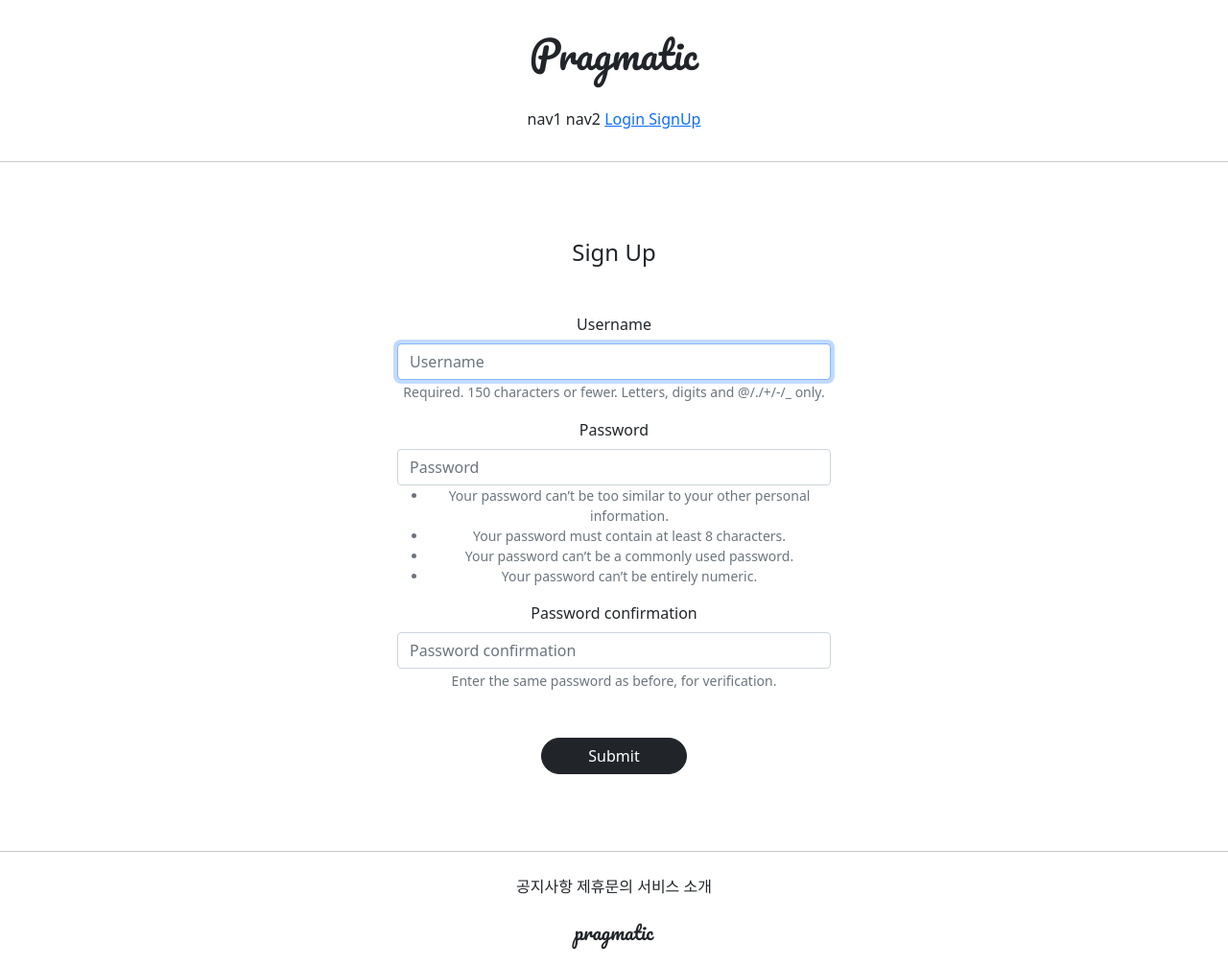
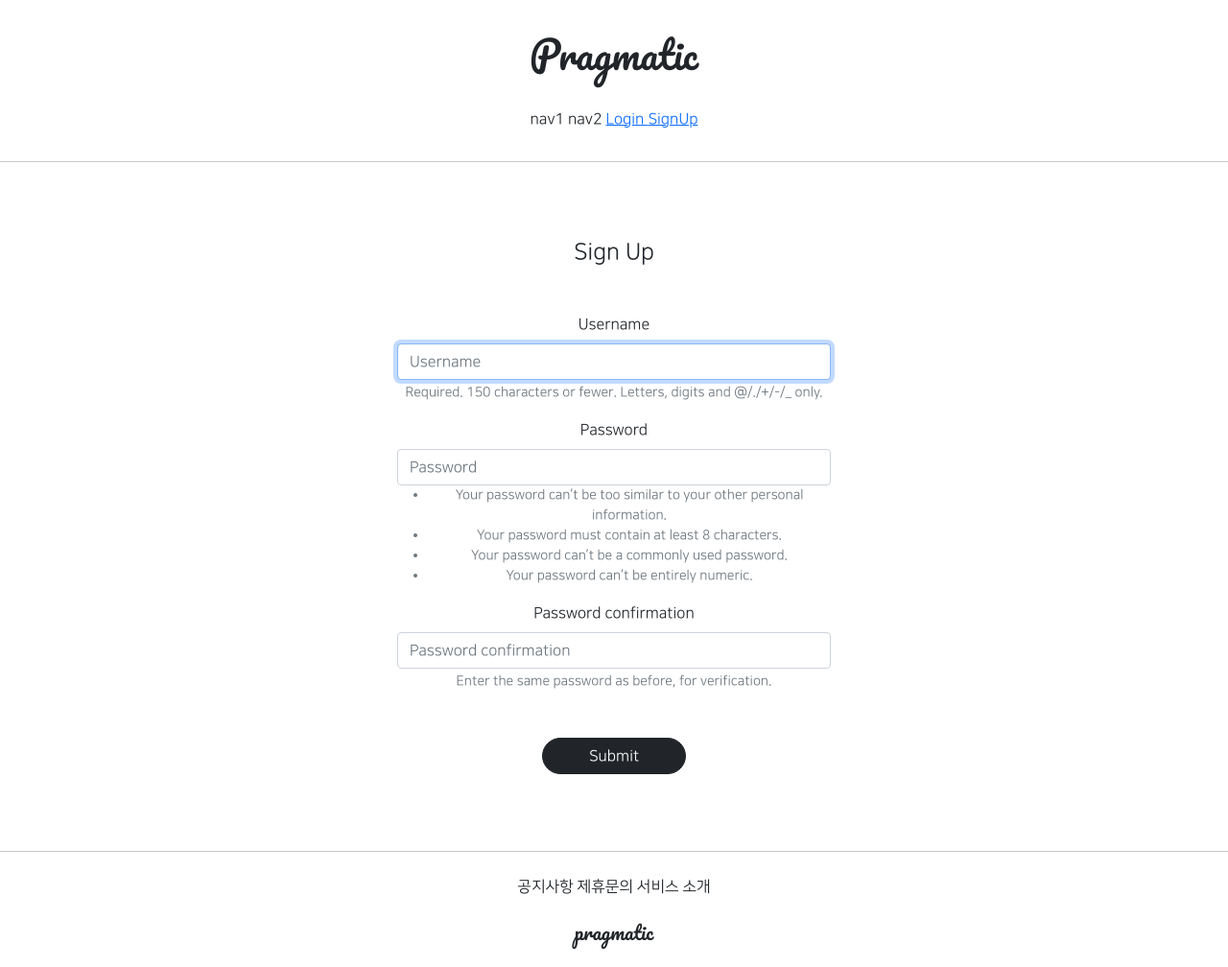
Before and after one commit to JeongJuyeony/gis_6ban_2, a Django app: page /accounts/create/ in a window 1280 px wide. Shown: the whole page at 96% size. Run offline with Django 3.2, Linux system fonts and the light colour scheme; parts of the project's set-up code (start-up, migrations or seed data) failed here and were passed over; some libraries are stand-ins or nearby versions.

Commit message:
7/15 gis_6ban class commit 3

```diff
--- a/templates/base.html
+++ b/templates/base.html
@@ -3,7 +3,7 @@
 
 {% include 'head.html' %}
 
-<body>
+<body style="font-family: 'NanumSquareR'">
 
 {% include 'header.html' %}
 <hr>
--- a/templates/head.html
+++ b/templates/head.html
@@ -14,4 +14,30 @@
 
     {# STATIC FILES LINK   #}
     <link rel="stylesheet" type="text/css" href="{% static 'base.css' %}">
+
+        {# 폰트 사용 선언 #}
+    <style>
+        @font-face {
+            font-family: 'NanumSquareR';
+            src: local('NanumSquareR'),
+            {# 없다면 찾아서 가져와라. #}
+            url("{% static 'fonts/NanumSquareR.otf' %}") format("opentype");
+        }
+        @font-face {
+            font-family: 'NanumSquareEB';
+            src: local('NanumSquareEB'),
+            url("{% static 'fonts/NanumSquareEB.otf' %}") format("opentype");
+        }
+        @font-face {
+            font-family: 'NanumSquareB';
+            src: local('NanumSquareB'),
+            url("{% static 'fonts/NanumSquareB.otf' %}") format("opentype");
+        }
+        @font-face {
+            font-family: 'NanumSquareL';
+            src: local('NanumSquareL'),
+            url("{% static 'fonts/NanumSquareL.otf' %}") format("opentype");
+        }
+    </style>
+
 </head>
```
Also changed, not shown: static/fonts/NanumSquareB.otf (added), static/fonts/NanumSquareEB.otf (added), static/fonts/NanumSquareL.otf (added), static/fonts/NanumSquareR.otf (added).
